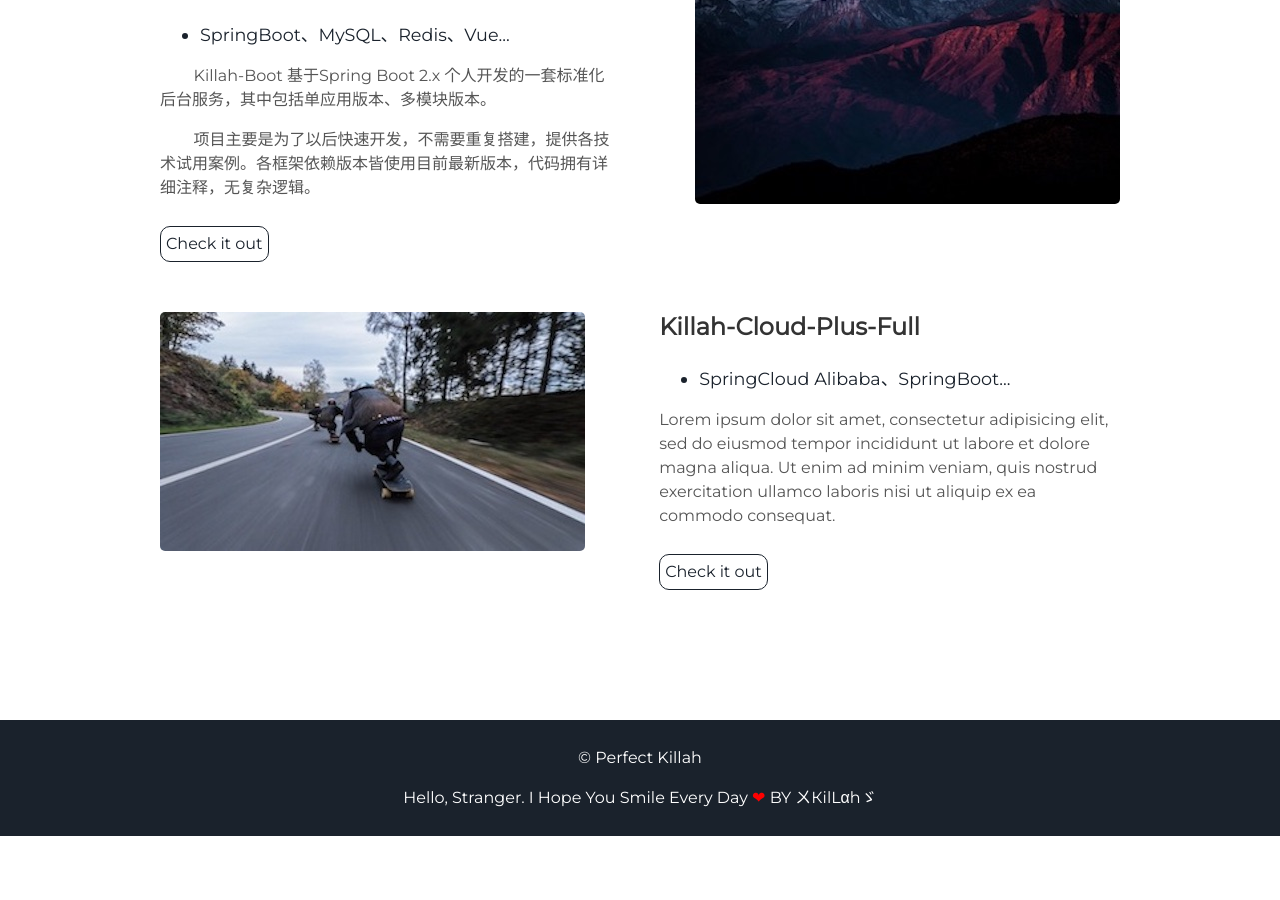
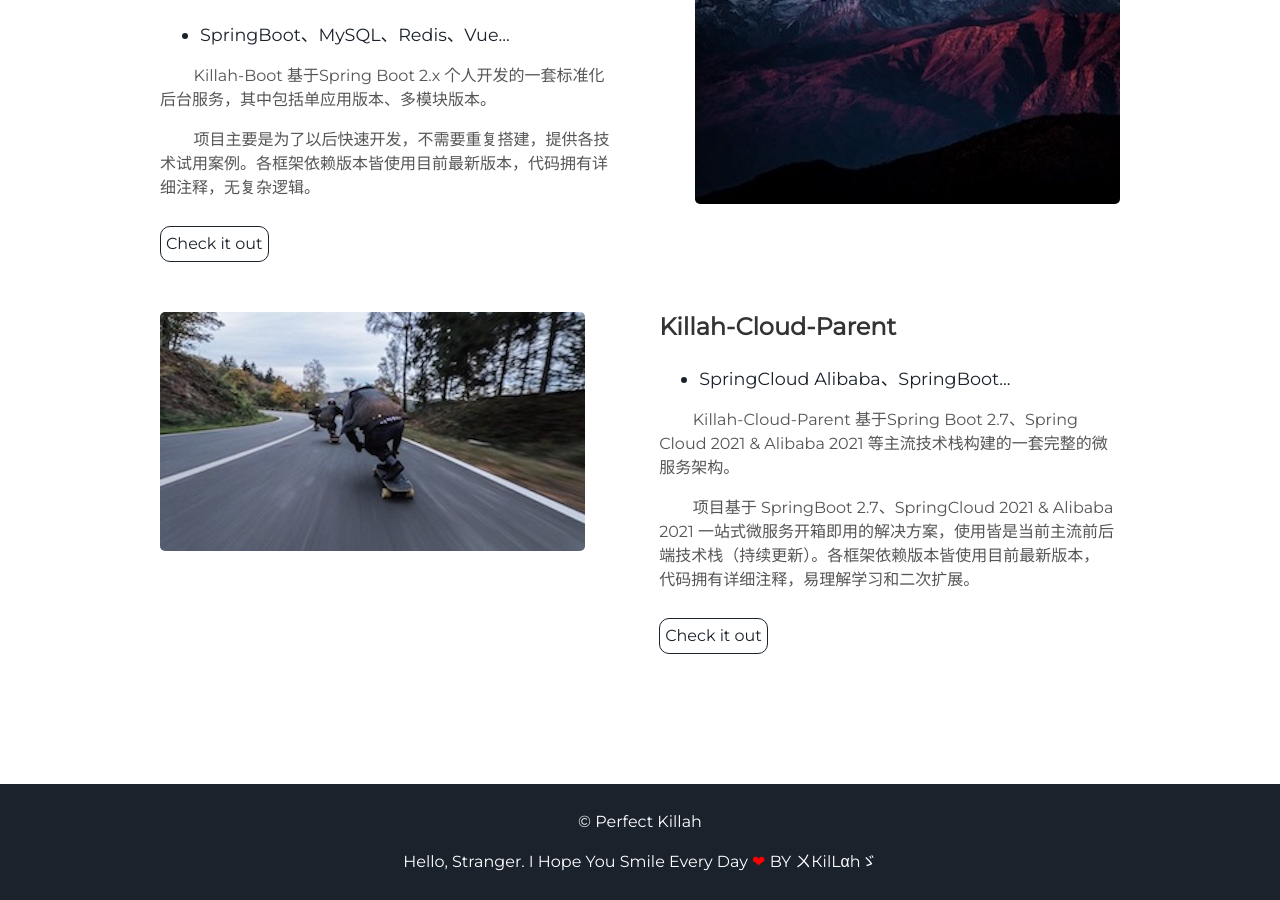
Before and after one commit to killahs/killahs.github.io, a Jekyll site: the page built from index.html, in a window 1280 px wide and 900 px high, scrolled down 1883 px. Built offline with Jekyll 4.4.1, drawn with Linux system fonts in a browser that asks for light colours; before the commit the page ends 2719 px from its top, so only the background shows below that.

Commit message:
update project list.

```diff
--- a/_includes/projects.html
+++ b/_includes/projects.html
@@ -20,11 +20,12 @@
     <img alt="mountains" src="{{ "/assets/img/skate.jpg" | prepend: site.baseurl }}" />
   </div>
   <div class="contents-right">
-    <h3> Killah-Cloud-Plus-Full </h3>
+    <h3> Killah-Cloud-Parent </h3>
     <ul>
       <li>SpringCloud Alibaba、SpringBoot...</li>
     </ul>
-    <p>Lorem ipsum dolor sit amet, consectetur adipisicing elit, sed do eiusmod tempor incididunt ut labore et dolore magna aliqua. Ut enim ad minim veniam, quis nostrud exercitation ullamco laboris nisi ut aliquip ex ea commodo consequat.</p>
-    <a class="project-link" href="#">Check it out</a>
+    <p>&nbsp;&nbsp;&nbsp;&nbsp;&nbsp;&nbsp;&nbsp;&nbsp;Killah-Cloud-Parent 基于Spring Boot 2.7、Spring Cloud 2021 & Alibaba 2021 等主流技术栈构建的一套完整的微服务架构。</p>
+    <p>&nbsp;&nbsp;&nbsp;&nbsp;&nbsp;&nbsp;&nbsp;&nbsp;项目基于 SpringBoot 2.7、SpringCloud 2021 & Alibaba 2021 一站式微服务开箱即用的解决方案，使用皆是当前主流前后端技术栈（持续更新）。各框架依赖版本皆使用目前最新版本，代码拥有详细注释，易理解学习和二次扩展。</p>
+    <a class="project-link" href="https://github.com/killahs/killah-cloud-parent">Check it out</a>
   </div>
 </div>
```
Also changed, not shown: 1 other file.
